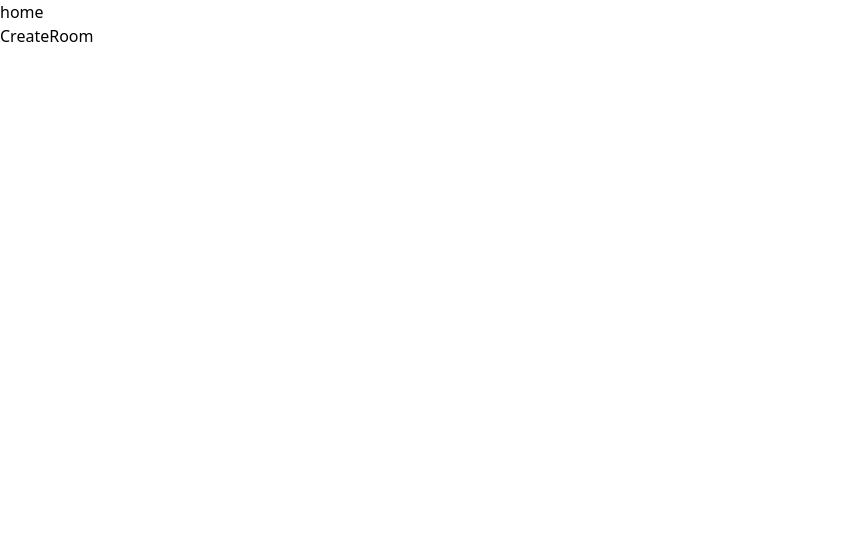
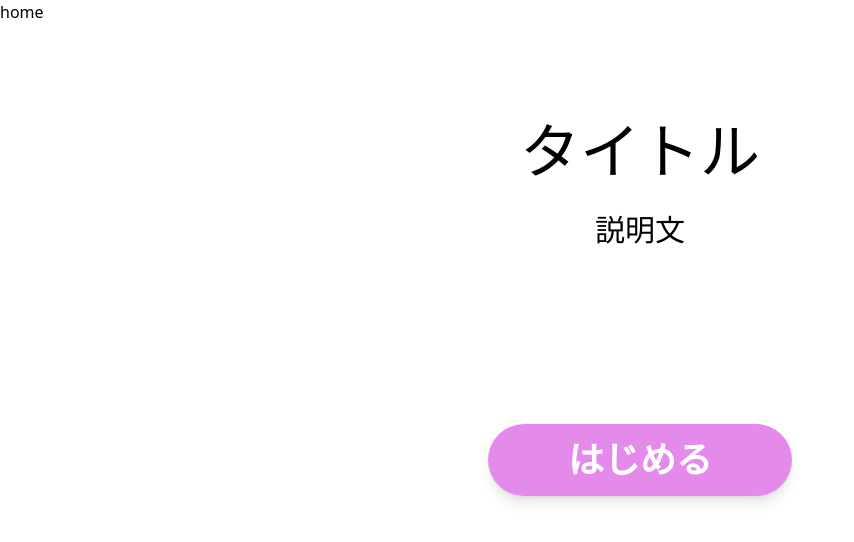
Before and after one commit to Doer-org/hack-camp_vol5_2022, a React (Create React App) app in the folder front/: page / in a window 1280 px wide. Shown: the top 542 px of the page, without its empty margins (0-854 px from the left). Built offline with nearby package versions, Linux system fonts and the light colour scheme.

Commit message:
ホーム画面

```diff
--- a/front/src/coomponents/parts/button.js
+++ b/front/src/coomponents/parts/button.js
@@ -0,0 +1,15 @@
+import React from "react";
+import { Link } from "react-router-dom";
+
+// pathとnameが引数として親から渡されている
+function NextButton({path,name}) {
+    return(
+        // Linkのto属性にpathを渡す
+        <Link to={`${path}`} className="font-semibold rounded shadow-lg text-4xl bg-purple hover:bg-thick-purple text-white mt-44 font-bold py-4 px-20 rounded-full inline-block hover:shadow-sm hover:translate-y-0.5 transform transition">
+            {name}
+            {/* ブラウザに表示させる文字としてnameを渡す */}
+        </Link>
+    );
+}
+
+export default NextButton;
--- a/front/src/coomponents/views/Home.js
+++ b/front/src/coomponents/views/Home.js
@@ -1,13 +1,16 @@
 import React from "react";
-import { Link } from "react-router-dom";
+import NextButton from "../parts/button";
 
 export default class Home extends React.Component {
   render() {
     return (
       <div>
         <div>home</div>
-        <div>
-          <Link to="CreateRoom">CreateRoom</Link>
+        <div align="center">
+          <h1 className="text-6xl mt-24">タイトル</h1>
+          <h2 className="text-3xl mt-8">説明文</h2>
+          <NextButton path="CreateRoom" name="はじめる"/>
+          {/* pathとnameを子に与えている */}
         </div>
       </div>
     );
--- a/front/tailwind.config.js
+++ b/front/tailwind.config.js
@@ -2,7 +2,13 @@
 module.exports = {
   content: ["./src/**/*.{js,jsx,ts,tsx}"],
   theme: {
-    extend: {},
+    extend: {
+      colors: {
+        'thin-purple': '#F9E8FB',
+        'purple': '#E38AEB',
+        'thick-purple': '#A463A9',
+      }
+    },
   },
   plugins: [],
 };
```
Also changed, not shown: 1 other file (tests, documents, lock files or other folders).
